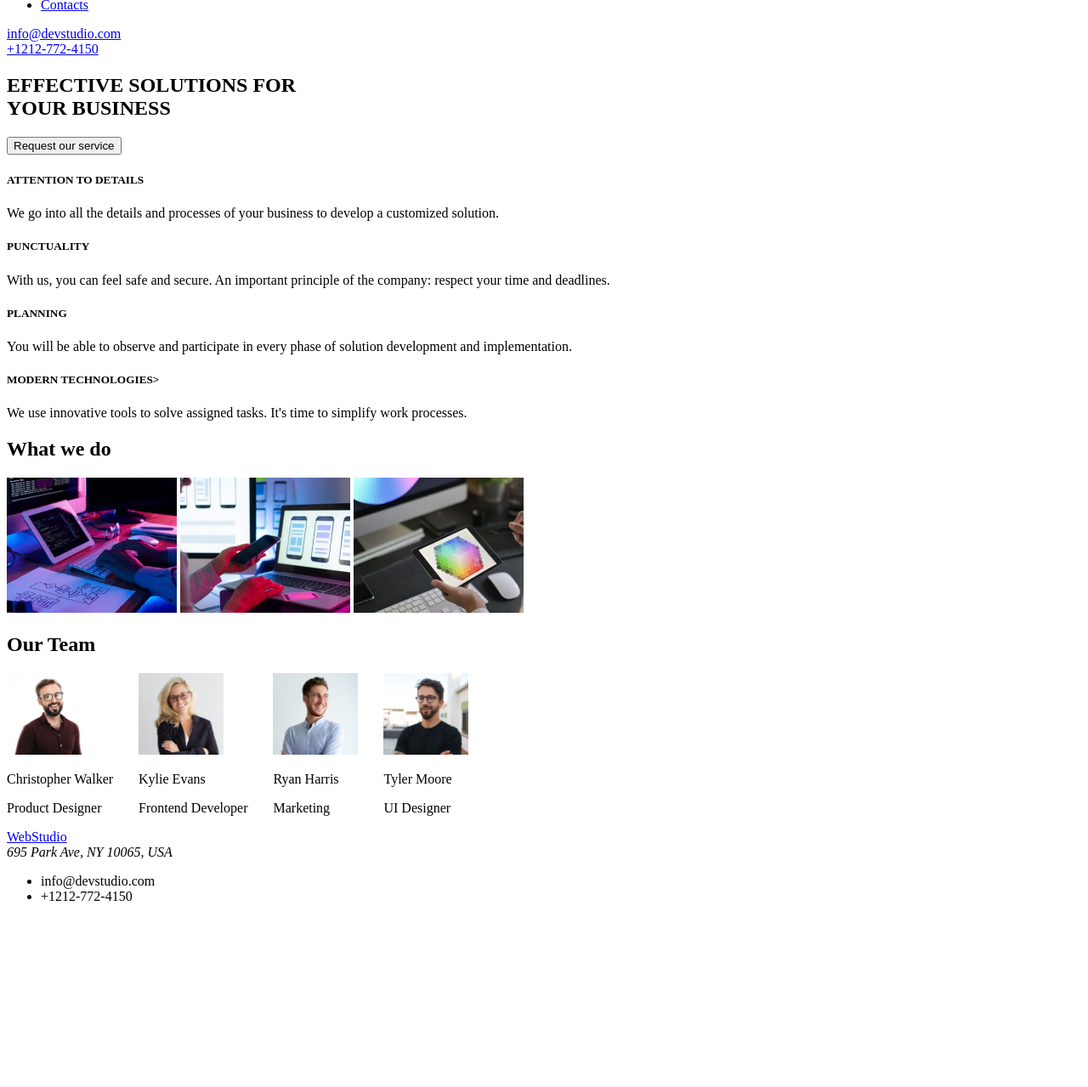
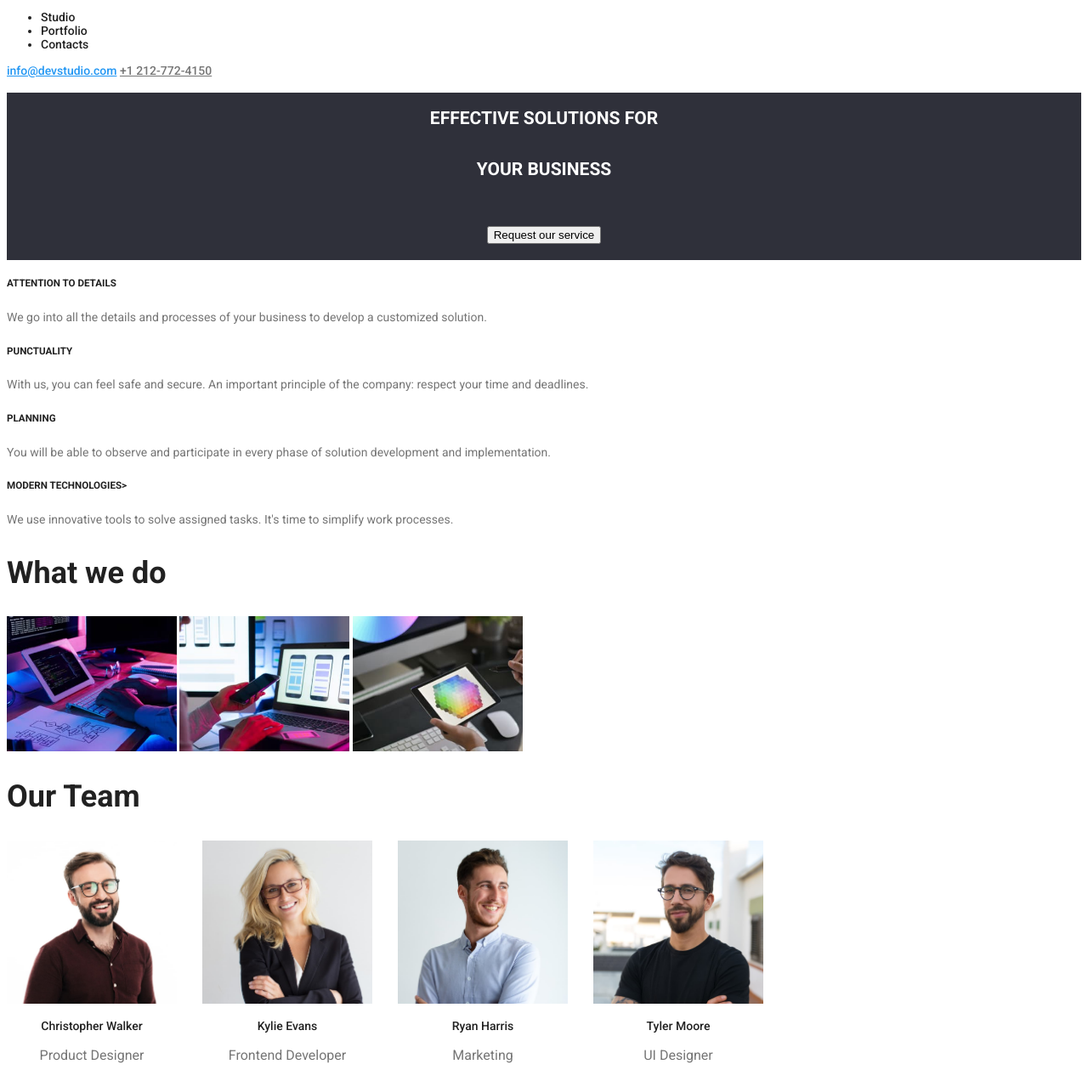
Before and after one commit to renaerdelyi/goit-markup-hw-1.2, a plain HTML site: page index.html in a window 1280 px wide. Shown: the part 81-1360 px from the top of the page at 85% size. Before the commit the page ends 1161 px from the top, so only its background shows below. Drawn offline with Linux system fonts and the light colour scheme.

Commit message:
schimbare1

```diff
--- /dev/null
+++ b/css/style.css
@@ -0,0 +1,170 @@
+:root {
+  --blue: #2196f3;
+  --black: #212121;
+  --white: #ffffff;
+  --grey: #757575;
+  --primary-font: 'Roboto', sans-serif;
+  --secondary-font: 'Realway', sans-serif;
+  --cursor: pointer;
+  --font-style: normal;
+  --font-weight: 400;
+  --primary-background: #2f303a;
+}
+
+body {
+  font-family: var(--primary-font);
+  font-size: 14px;
+  color: var(--black);
+}
+
+/*stilizare pentru header section*/
+.header-section {
+  font-weight: 500;
+  font-size: 14px;
+  line-height: 16.41px;
+  letter-spacing: 2%;
+  color: #212121;
+}
+
+.header-section span {
+  color: var(--blue);
+}
+.header-section__mail {
+  color: var(--blue);
+}
+.header-section__tel {
+  color: var(--grey);
+}
+
+.logo {
+  font-weight: 700;
+  font-size: 31px;
+  line-height: 30.52px;
+  letter-spacing: 3%;
+  color: var(--black);
+  text-decoration: none;
+}
+.nav-links {
+  text-decoration: none;
+}
+.nav-link {
+  font-size: 14px;
+  font-weight: 500;
+  color: var(--black);
+  line-height: 16.41px;
+  text-decoration: none;
+}
+.nav-link:hover,
+.nav-link:focus {
+  color: var(--blue);
+  text-decoration: underline;
+}
+/*stilizare pentru hero section*/
+.hero-section {
+  font-weight: 900;
+  size: 44px;
+  line-height: 60px;
+  letter-spacing: 6%;
+  text-align: center;
+  color: #ffffff;
+  background-color: #2f303a;
+}
+
+/*stilizare pentru about section*/
+.about-section__title {
+  font-weight: 700;
+  line-height: 16.41px;
+  letter-spacing: 3%;
+  color: #212121;
+}
+.about-section__text {
+  line-height: 24px;
+  letter-spacing: 3%;
+  color: #757575;
+}
+/*stilizare pentru what we do section*/
+.what-we-do-title {
+  font-weight: 700;
+  font-size: 36px;
+  line-height: 42.19px;
+}
+/*stilizare pentru our team section*/
+
+.our-team__name {
+  font-weight: 500;
+  size: 16px;
+  line-height: 18.75px;
+  letter-spacing: 3%;
+  text-align: center;
+  color: #212121;
+}
+.our-team__text {
+  font-size: 16px;
+  line-height: 18.75px;
+  letter-spacing: 3%;
+  text-align: center;
+  color: #757575;
+}
+/*stilizare pentru filtru section*/
+.btn-list {
+  list-style: none;
+}
+.btn-item {
+  font-family: inherit;
+  font-size: 16px;
+  line-height: 26px;
+  font-weight: 500;
+  border: none;
+}
+.btn-item:hover,
+.btn-item:focus {
+  background-color: var(--blue);
+  color: var(--white);
+}
+/*stilizare pentru cards section*/
+.cards-section__title {
+  font-weight: 700;
+  font-size: 18px;
+  line-height: 36px;
+  letter-spacing: 6%;
+  color: var(--black);
+}
+
+.cards-section__subtitle {
+  font-size: 16px;
+  line-height: 30px;
+  letter-spacing: 3%;
+  color: var(--grey);
+}
+/*stilizare pentru footer section*/
+.footer-section {
+  font-size: 14px;
+  line-height: 16px;
+  letter-spacing: 3%;
+  background-color: var(--primary-background);
+  color: var(--white);
+}
+.footer-section__contacts {
+  list-style: none;
+}
+.footer-section__contact {
+  font-size: 14px;
+  font-family: inherit;
+  line-height: 16px;
+  color: var(--white);
+  text-decoration: none;
+}
+.footer-section__contact:hover,
+.footer-section__contact:focus {
+  color: var(--blue);
+  text-decoration: underline;
+}
+.span-logo {
+  color: var(--blue);
+}
+.logo-footer {
+  text-decoration: none;
+  font-size: 26px;
+  font-weight: 700px;
+  color: var(--white);
+}
--- a/index.html
+++ b/index.html
@@ -4,135 +4,144 @@
     <meta charset="UTF-8" />
     <meta name="viewport" content="width=device-width, initial-scale=1.0" />
     <title>Studio</title>
+    <link rel="stylesheet" href="css/style.css" />
+    <link rel="preconnect" href="https://fonts.googleapis.com" />
+    <link rel="preconnect" href="https://fonts.gstatic.com" crossorigin />
+    <link
+      href="https://fonts.googleapis.com/css2?family=Raleway:ital,wght@0,700;1,700&family=Roboto:ital,wght@0,100;0,400;0,500;0,700;0,900;1,400;1,500;1,700;1,900&display=swap"
+      rel="stylesheet"
+    />
   </head>
   <body>
     <!--header section-->
-    <header>
-      <div><a href="#">WebStudio</a></div>
-      <nav>
-        <ul>
-          <li><a href="#">Studio</a></li>
-          <li><a href="#">Portfolio</a></li>
-          <li><a href="#">Contacts</a></li>
+    <header class="header-section">
+      <div>
+        <a class="logo" href="#"
+          ><p><span class="span">Web</span>Studio</p></a
+        >
+      </div>
+      <nav class="header-section__nav">
+        <ul class="nav-links">
+          <li><a class="nav-link" href="studio.html">Studio</a></li>
+          <li>
+            <a class="nav-link" href="portfolio.html">Portfolio</a>
+          </li>
+          <li><a class="nav-link" href="#">Contacts</a></li>
         </ul>
       </nav>
       <div>
-        <a href="mailto:info@devstudio.com">info@devstudio.com</a>
+        <a class="header-section__mail" href="mailto:info@devstudio.com"
+          >info@devstudio.com</a
+        >
+        <a class="header-section__tel" href="tel:++1212-772-4150"
+          >+1 212-772-4150</a
+        >
       </div>
-      <div><a href="tel:++1212-772-4150">+1212-772-4150</a></div>
     </header>
     <!--portiunea principala a paginii web-->
     <main>
-      <!--solution section-->
-      <section>
-        <h1>EFFECTIVE SOLUTIONS FOR <br />YOUR BUSINESS</h1>
+      <!--hero section-->
+      <section class="hero-section">
+        <h1 class="hero-section__title">
+          EFFECTIVE SOLUTIONS FOR <br />YOUR BUSINESS
+        </h1>
         <button type="button">Request our service</button>
       </section>
       <!--about section-->
-      <section>
+      <section class="about-secion">
         <div>
-          <h5>ATTENTION TO DETAILS</h5>
-          <p>
+          <h5 class="about-section__title">ATTENTION TO DETAILS</h5>
+          <p class="about-section__text">
             We go into all the details and processes of your business to develop
             a customized solution.
           </p>
         </div>
         <div>
-          <h5>PUNCTUALITY</h5>
-          <p>
+          <h5 class="about-section__title">PUNCTUALITY</h5>
+          <p class="about-section__text">
             With us, you can feel safe and secure. An important principle of the
             company: respect your time and deadlines.
           </p>
         </div>
         <div>
-          <h5>PLANNING</h5>
-          <p>
+          <h5 class="about-section__title">PLANNING</h5>
+          <p class="about-section__text">
             You will be able to observe and participate in every phase of
             solution development and implementation.
           </p>
         </div>
         <div>
-          <h5>MODERN TECHNOLOGIES></h5>
-          <p>
+          <h5 class="about-section__title">MODERN TECHNOLOGIES></h5>
+          <p class="about-section__text">
             We use innovative tools to solve assigned tasks. It's time to
             simplify work processes.
           </p>
         </div>
       </section>
       <!--what we do section-->
-      <section>
-        <h2>What we do</h2>
+      <section class="what-we-do-secion">
+        <h2 class="what-we-do-title">What we do</h2>
         <!--div cu imagini-->
         <div>
-          <img
-            src="./images/poza-1.jpg"
-            alt="images with a person in write a code on a tablet"
-            width="200"
-          />
-          <img
-            src="./images/poza-2.jpg"
-            alt="images with work at phone and laptop "
-            width="200"
-          />
-          <img
-            src="./images/poza-3.jpg"
-            alt="images select a color on tablet "
-            width="200"
-          />
+          <img src="./images/poza-1.jpg" alt="poza-1" width="200" />
+          <img src="./images/poza-2.jpg" alt="poza-2" width="200" />
+          <img src="./images/poza-3.jpg" alt="poza-3" width="200" />
         </div>
       </section>
       <!--our team section-->
-      <section>
-        <h2>Our Team</h2>
+      <section class="our-team-section">
+        <h2 class="what-we-do-title">Our Team</h2>
         <!--div cu carduri despre membrii echipei-->
         <div style="display: flex; gap: 30px">
           <!--card1-->
           <div>
             <img
               src="./images/christopherwalker.jpg"
-              alt="christopherwalker product designer"
-              width="100"
+              alt="christopherwalker"
+              width="200"
             />
-            <p>Christopher Walker</p>
-            <p>Product Designer</p>
+            <p class="our-team__name">Christopher Walker</p>
+            <p class="our-team__text">Product Designer</p>
           </div>
           <div>
-            <img
-              src="./images/kyleevans.jpg"
-              alt="kyleevans frontend developer"
-              width="100"
-            />
-            <p>Kylie Evans</p>
-            <p>Frontend Developer</p>
+            <img src="./images/kyleevans.jpg" alt="kyleevans" width="200" />
+            <p class="our-team__name">Kylie Evans</p>
+            <p class="our-team__text">Frontend Developer</p>
           </div>
           <div>
-            <img
-              src="./images/ryanheris.jpg"
-              alt="ryanheris marketing"
-              width="100"
-            />
-            <p>Ryan Harris</p>
-            <p>Marketing</p>
+            <img src="./images/ryanheris.jpg" alt="ryanheris" width="200" />
+            <p class="our-team__name">Ryan Harris</p>
+            <p class="our-team__text">Marketing</p>
           </div>
           <div>
-            <img
-              src="./images/tylermoore.jpg"
-              alt="tylermoore ui designer"
-              width="100"
-            />
-            <p>Tyler Moore</p>
-            <p>UI Designer</p>
+            <img src="./images/tylermoore.jpg" alt="tylermoore" width="200" />
+            <p class="our-team__name">Tyler Moore</p>
+            <p class="our-team__text">UI Designer</p>
           </div>
         </div>
       </section>
     </main>
     <!--footer section-->
-    <footer>
-      <div><a href="#">WebStudio</a></div>
-      <address>695 Park Ave, NY 10065, USA</address>
-      <ul>
-        <li>info@devstudio.com</li>
-        <li>+1212-772-4150</li>
+    <footer class="footer-section">
+      <div>
+        <a class="logo-footer." href="#"
+          ><p><span class="span-logo">Web</span>Studio</p></a
+        >
+      </div>
+      <address class="footer-section__adress">
+        695 Park Ave, NY 10065, USA
+      </address>
+      <ul class="footer-section__contacts">
+        <li>
+          <a class="footer-section__contact" href="mailto:info@devstudio.com"
+            >info@devstudio.com</a
+          >
+        </li>
+        <li>
+          <a class="footer-section__contact" href="tel:++1212-772-4150"
+            >+1 212-772-4150</a
+          >
+        </li>
       </ul>
     </footer>
   </body>
```
Also changed, not shown: portfolio.html (added, +153 -0 lines).
